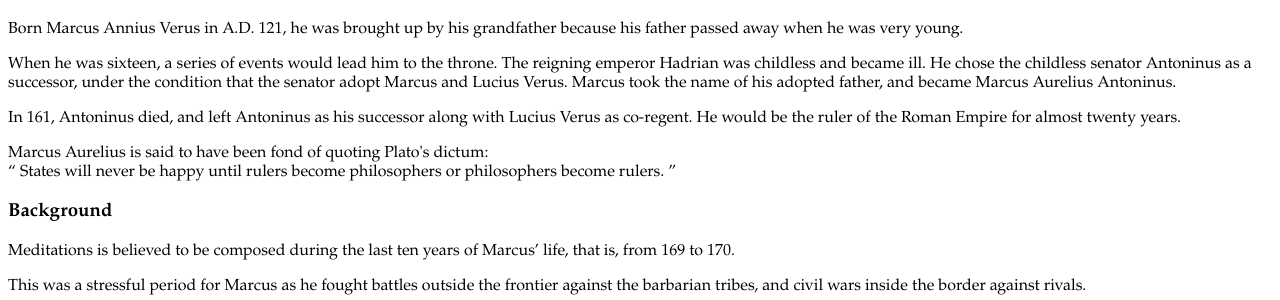
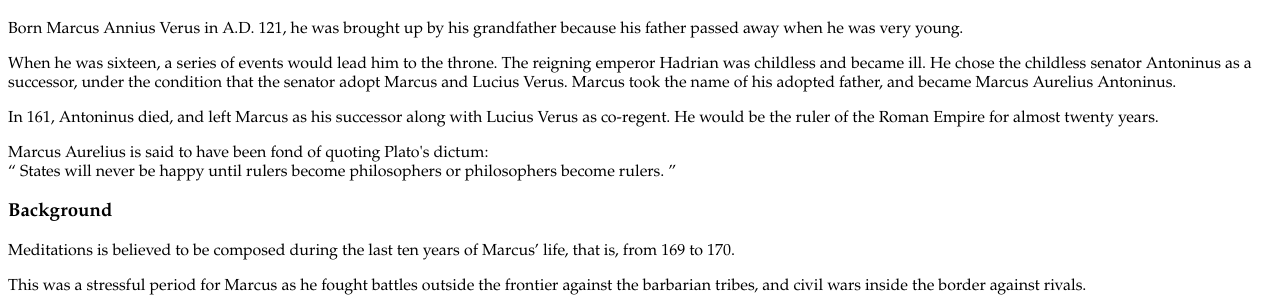
Before and after one commit to DinodC/meditations, a Flask app: page /About/ in a window 1280 px wide. Shown: the part 183-483 px from the top of the page. Run offline with Flask 2, Linux system fonts and the light colour scheme.

Commit message:
Corrected typo on about.html

```diff
--- a/templates/about.html
+++ b/templates/about.html
@@ -15,7 +15,7 @@
   became Marcus Aurelius Antoninus.
 </p>
 <p>
-  In 161, Antoninus died, and left Antoninus as his successor along with Lucius
+  In 161, Antoninus died, and left Marcus as his successor along with Lucius
   Verus as co-regent. He would be the ruler of the Roman Empire for almost
   twenty years.
 </p>
```
